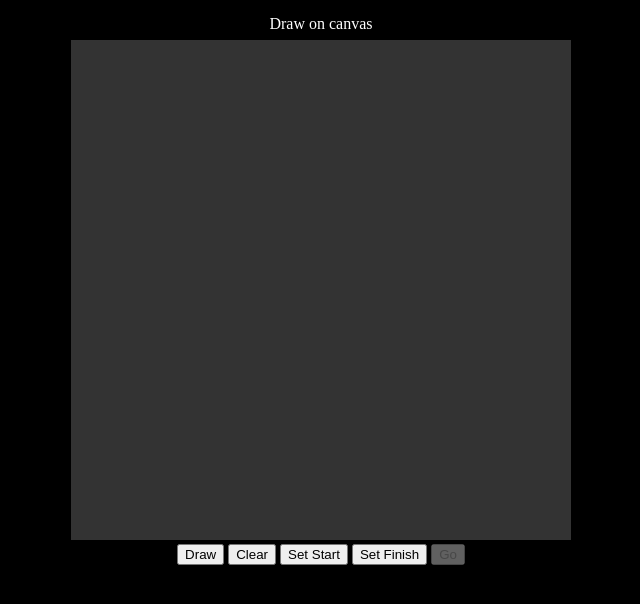
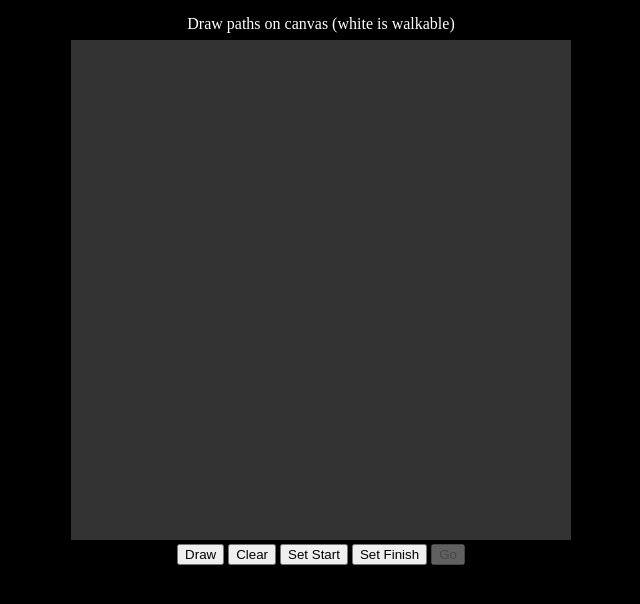
Before and after one commit to Flyn/PathFinding-DemoJS, a plain HTML site: page index.html in a window 1280 px wide. Both pictures are taken after a click on the button "Draw". Shown: the whole page, without its empty margins (319-959 px from the left). Drawn offline with Linux system fonts and the light colour scheme.

Commit message:
Precised white is walkable

```diff
--- a/index.html
+++ b/index.html
@@ -335,7 +335,7 @@
 
     function onDrawClick() {
         mode = 'draw';
-        document.getElementById('mode_text').innerHTML = 'Draw on canvas';
+        document.getElementById('mode_text').innerHTML = 'Draw paths on canvas (white is walkable)';
     }
 
     function onGoClick() {
```
